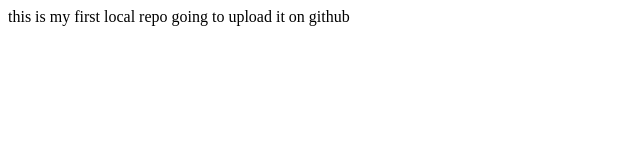
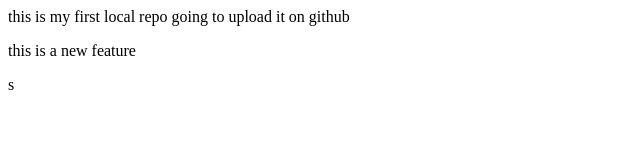
Before and after one commit to Manish-dahiya/local-repo, a plain HTML site: page index.html in a window 1280 px wide. Shown: the whole page, without its empty margins (0-640 px from the left). Drawn offline with Linux system fonts and the light colour scheme.

Commit message:
adding new para

```diff
--- a/index.html
+++ b/index.html
@@ -1 +1,2 @@
 <p> this is my first local repo going to upload it on github</p>
+<p>this is a new feature</p>s
```
